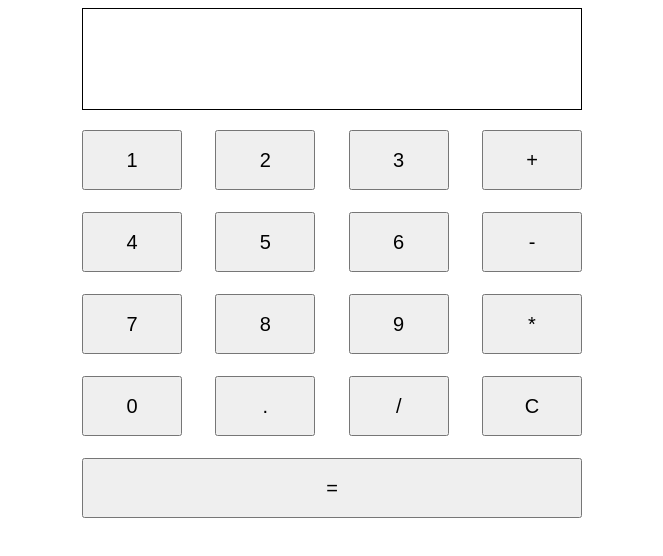
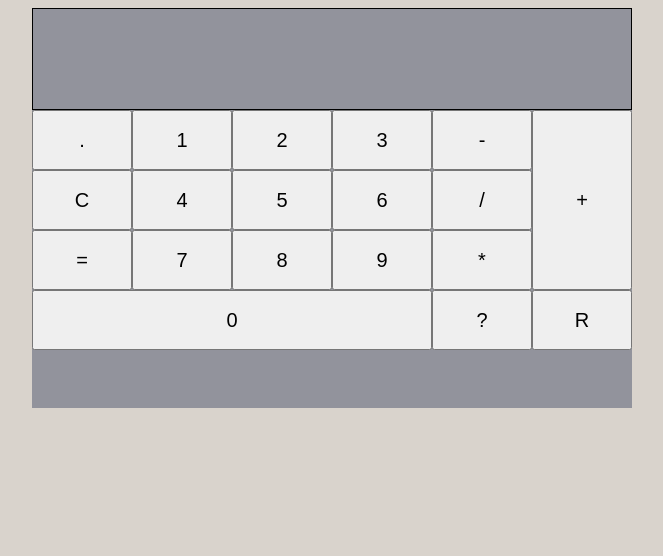
Before and after one commit to dominik-kiss/calculator, a plain HTML site: page index.html in a window 1280 px wide. Shown: the whole page, without its empty margins (308-971 px from the left). Drawn offline with Linux system fonts and the light colour scheme.

Commit message:
Re-structrue containers and style

```diff
--- a/index.html
+++ b/index.html
@@ -11,24 +11,38 @@
 <body>
     <div id="container">
         <div id="display"></div>
-        <div id="buttons">
+        <div id="button-plate" class="container">
+            <div id="left" class="container">
+                <div id="top" class="container">
+                    <div id="top-left" class="container">
+                        <button id="decimal">.</button>
+                        <button id="clear">C</button>
+                        <button id="equal">=</button>
+                    </div>
+                    <div id="top-right" class="container">
                         <button class="number">1</button>
                         <button class="number">2</button>
                         <button class="number">3</button>
-            <button class="operator">+</button>
                         <button class="number">4</button>
                         <button class="number">5</button>
                         <button class="number">6</button>
-            <button class="operator">-</button>
                         <button class="number">7</button>
                         <button class="number">8</button>
                         <button class="number">9</button>
+                    </div>
+                </div>
+                <div id="bottom" class="container">
+                    <button id="zero" class="number">0</button>
+                </div>
+            </div>
+            <div id="right" class="container">
+                <button class="operator">-</button>
+                <button class="operator">/</button>
                 <button class="operator">*</button>
-            <button class="number">0</button>
-            <button id="decimal">.</button>
-            <button class="operator">/</button>
-            <button id="clear">C</button>
-            <button id="equal">=</button>
+                <button>?</button>
+                <button id="plus" class="operator">+</button>
+                <button>R</button>
+            </div>
         </div>
     </div>
 </body>
--- a/style.css
+++ b/style.css
@@ -2,6 +2,7 @@ body {
     display: flex;
     justify-content: center;
     align-items: center;
+    background-color: #d9d3cc;
 }
 
 button {
@@ -13,7 +14,9 @@ button {
 #container {
     display: flex;
     flex-direction: column;
-    width: 500px;
+    width: 600px;
+    height: 400px;
+    background-color: #92939c;
 }
 
 #display {
@@ -25,14 +28,41 @@ button {
     overflow-wrap: break-word;
 }
 
-#buttons {
+.container {
     display: flex;
-    height: 400px;
+}
+
+#left,
+#top-left {
+    flex-direction: column;
+}
+
+#top-right {
     flex-wrap: wrap;
-    gap: 10px;
-    justify-content: space-between;
-    margin-top: 20px;
+    width: 300px;
 }
+
+#right {
+    flex-wrap: wrap;
+    flex-direction: column;
+    height: 240px;
+}
+
+#plus {
+    height: 180px;
+}
+
+#bottom {
+    justify-content: right;
+}
+
+#zero {
+    width: 400px;
+}
+
+
+
+
 
 #equal {
     width: 100%;
```
Lines whose indentation alone changed are shown as unchanged.
